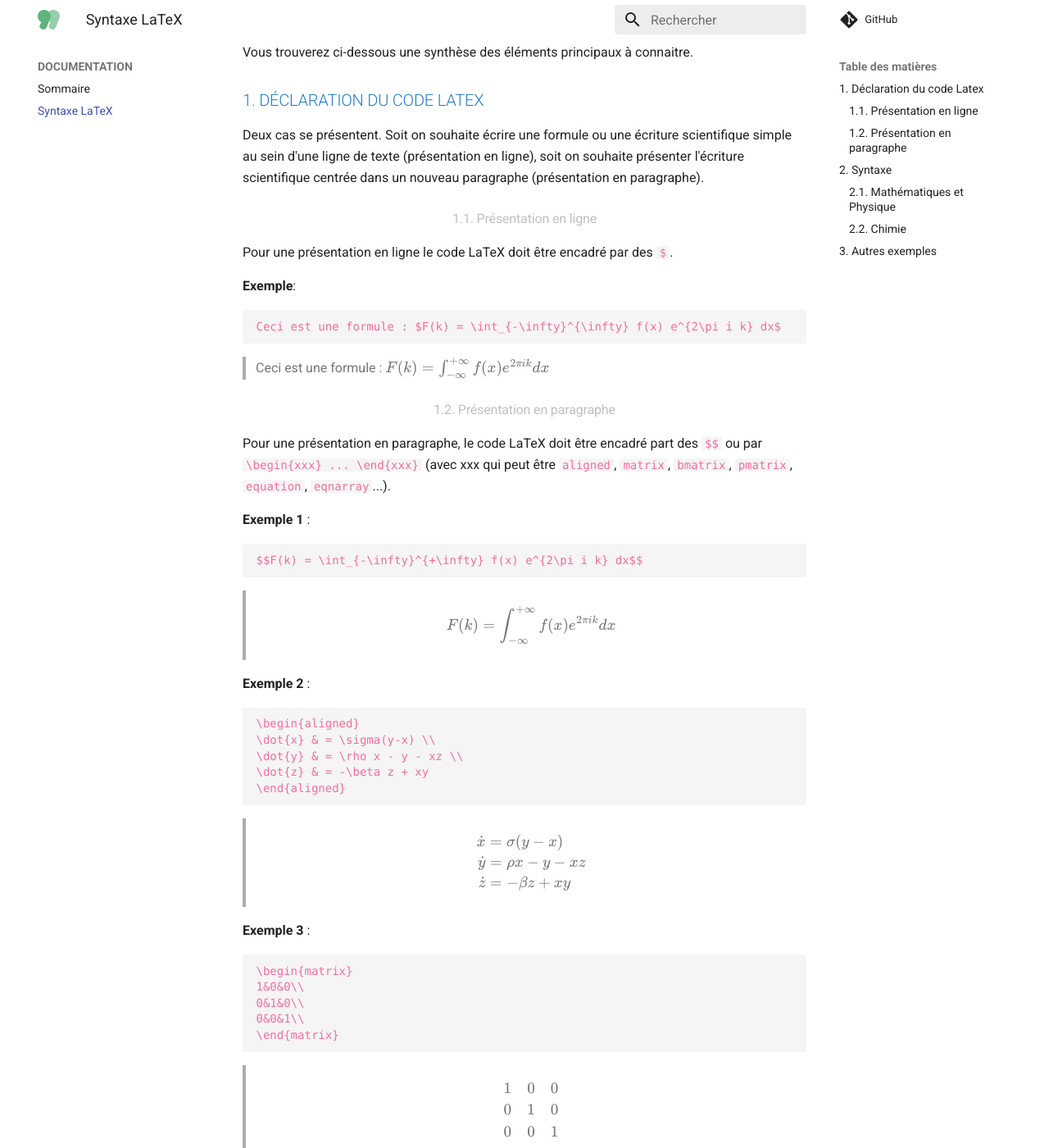
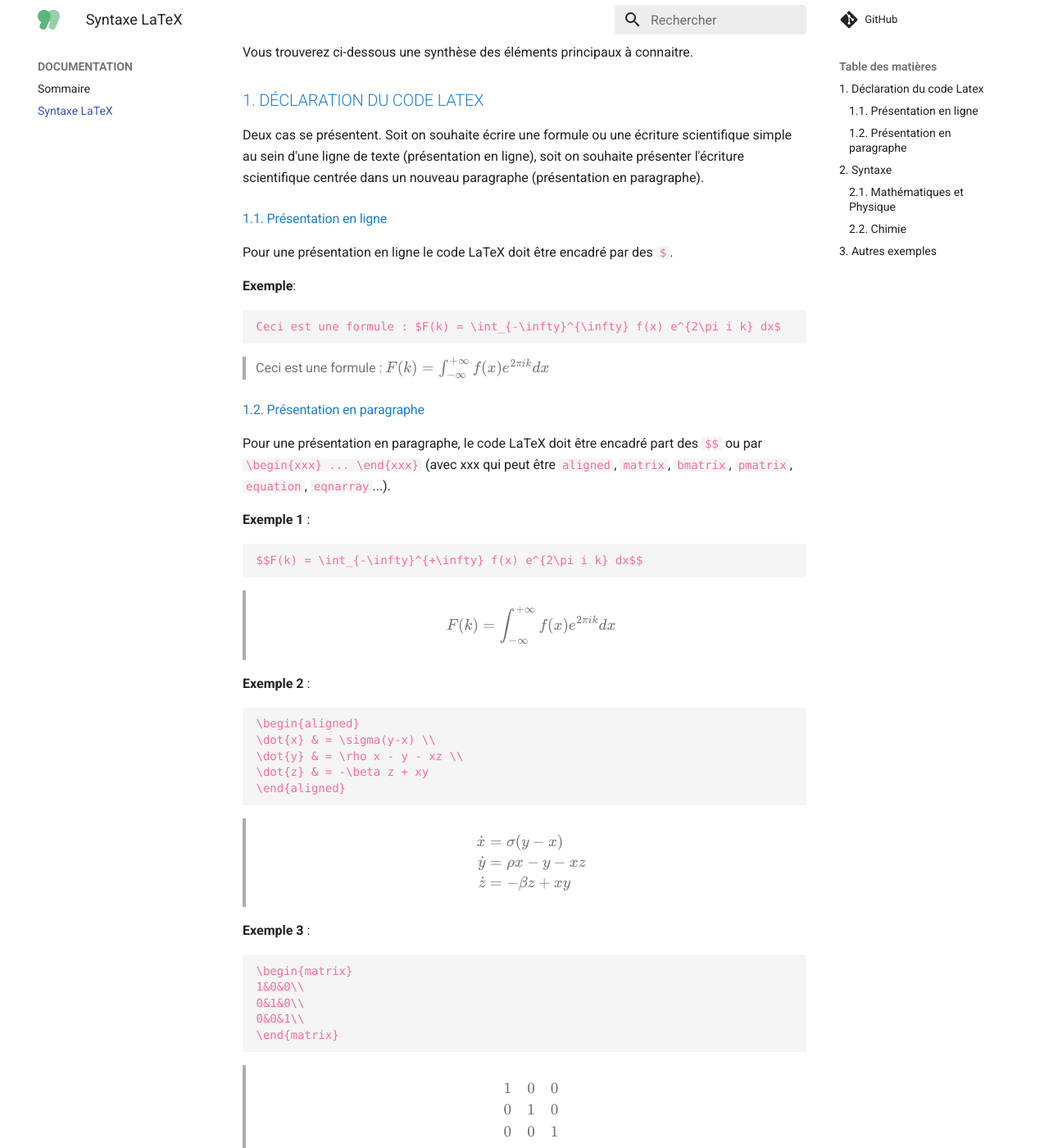
Before and after one commit to mon-oral/documentation, an MkDocs documentation site: the page built from docs/Syntaxe LaTex.md, in a window 1280 px wide and 1400 px high, scrolled down 311 px. Shown: the whole window at 82% size. Built offline with MkDocs 1.6.1 and Material for MkDocs 9.7.7, drawn with Linux system fonts in a browser that asks for light colours; comment, search, counter and statistics services are not loaded; the version menu is left out.

Commit message:
Update extra.css

```diff
--- a/docs/assets/stylesheets/extra.css
+++ b/docs/assets/stylesheets/extra.css
@@ -63,9 +63,7 @@ h1, h2, h3, h4, h5, h6, .h1, .h2, .h3, .h4, .h5, .h6 {
 }
 
 .md-typeset h3 {
-	color:#227dc7;
-	font-size:0.8rem;
-	text-align:center;
-	color:silver;
-	line-height: 1.2rem;
+    color:#227dc7;
+    font-size:0.8rem;
+    line-height: 1.2rem;
 }
```
